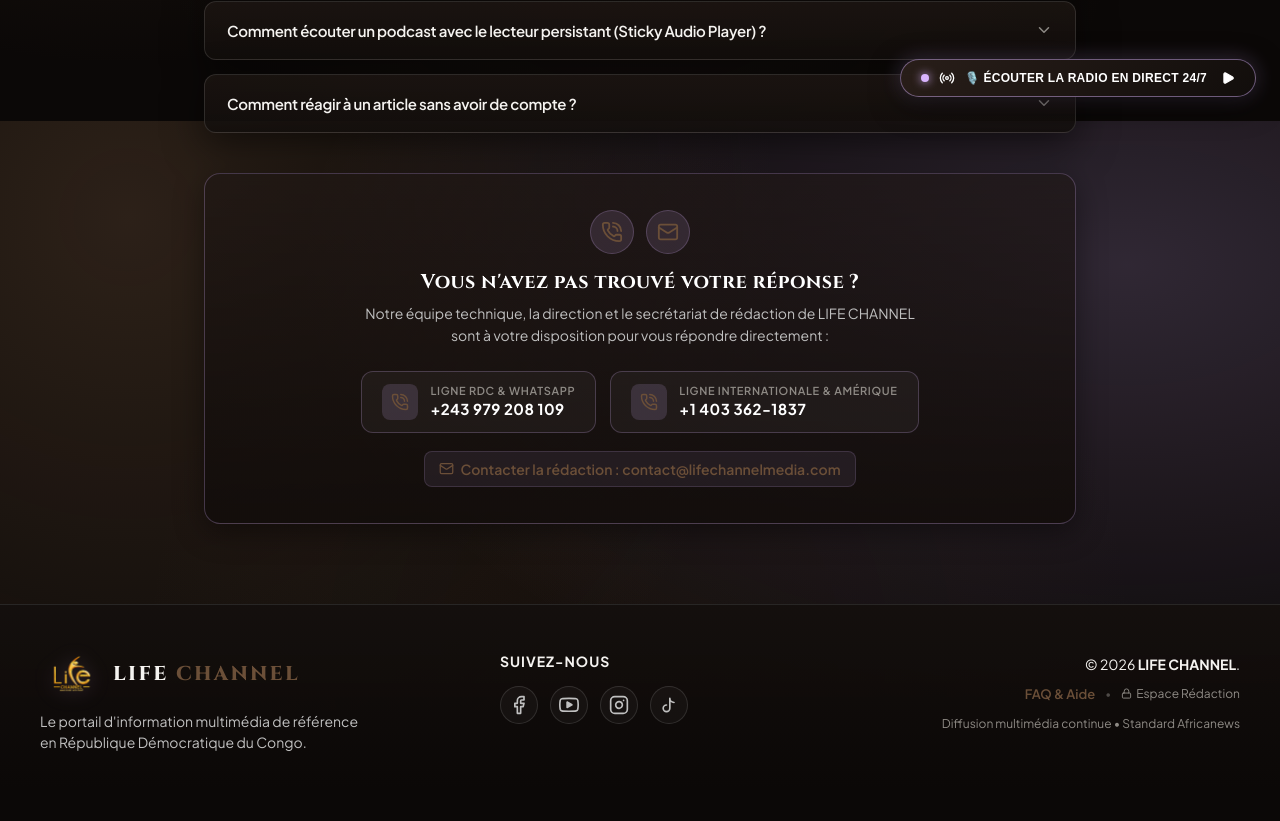
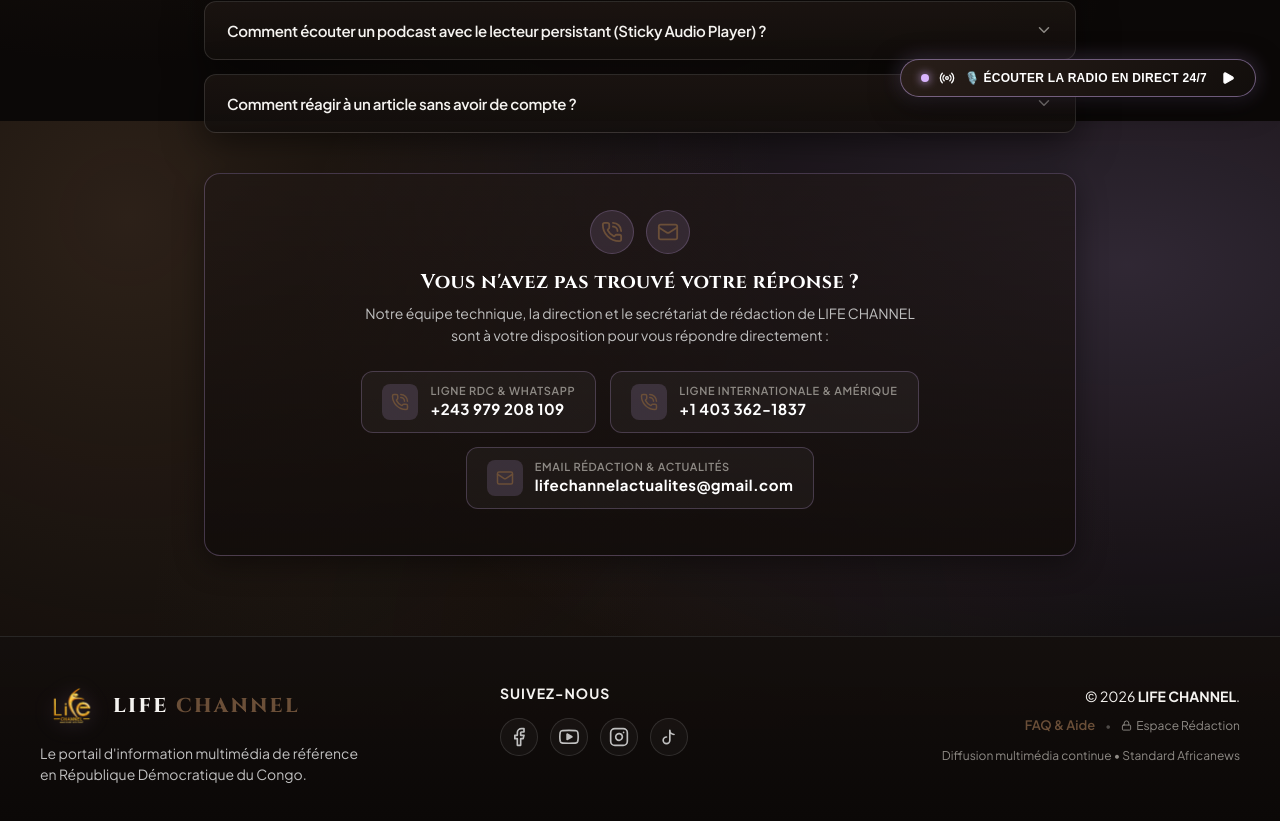
Before and after one commit to Empreur-N/Project_Media, a React (Vite) app in the folder frontend/: page /faq in a window 1280 px wide. Shown: the part 679-1500 px from the top of the page. Before the commit the page ends 1468 px from the top, so only its background shows below. Built offline with nearby package versions, Linux system fonts and the light colour scheme; no server answers; a web font is replaced by a local one.

Commit message:
feat(help): add editorial email lifechannelactualites@gmail.com to assistance block

```diff
--- a/frontend/src/pages/Help.jsx
+++ b/frontend/src/pages/Help.jsx
@@ -238,9 +238,9 @@ const Help = () => {
           Notre équipe technique, la direction et le secrétariat de rédaction de LIFE CHANNEL sont à votre disposition pour vous répondre directement :
         </p>
 
-        {/* Contact Numbers Row */}
+        {/* Contact Channels Row */}
         <div style={styles.contactRow}>
-          <a href="tel:+243979208109" style={styles.contactCard} title="Appeler la ligne RDC">
+          <a href="tel:+243979208109" style={styles.contactCard} title="Appeler la ligne RDC & WhatsApp">
             <div style={styles.contactIconWrap}>
               <PhoneCall size={18} />
             </div>
@@ -259,13 +259,15 @@ const Help = () => {
               <strong style={styles.contactValue}>+1 403 362-1837</strong>
             </div>
           </a>
-        </div>
 
-        {/* Email Contact */}
-        <div style={{ marginTop: '18px' }}>
-          <a href="mailto:contact@lifechannelmedia.com" style={styles.supportLink}>
-            <Mail size={15} style={{ display: 'inline-block', verticalAlign: 'middle', marginRight: '6px' }} />
-            Contacter la rédaction : contact@lifechannelmedia.com
+          <a href="mailto:lifechannelactualites@gmail.com" style={styles.contactCard} title="Envoyer un e-mail à la rédaction">
+            <div style={styles.contactIconWrap}>
+              <Mail size={18} />
+            </div>
+            <div style={{ textAlign: 'left' }}>
+              <span style={styles.contactLabel}>Email Rédaction & Actualités</span>
+              <strong style={styles.contactValue}>lifechannelactualites@gmail.com</strong>
+            </div>
           </a>
         </div>
       </div>
```
